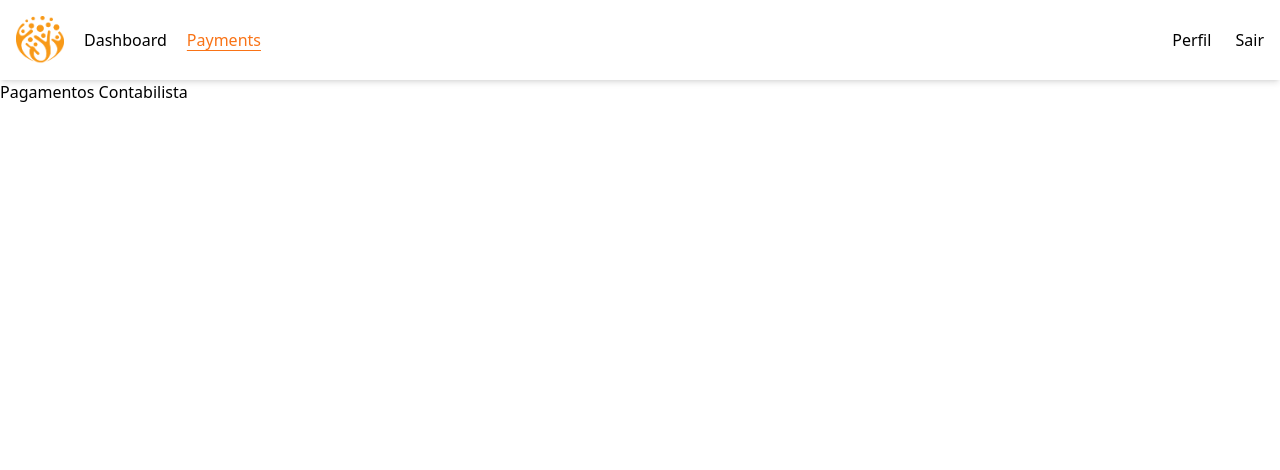
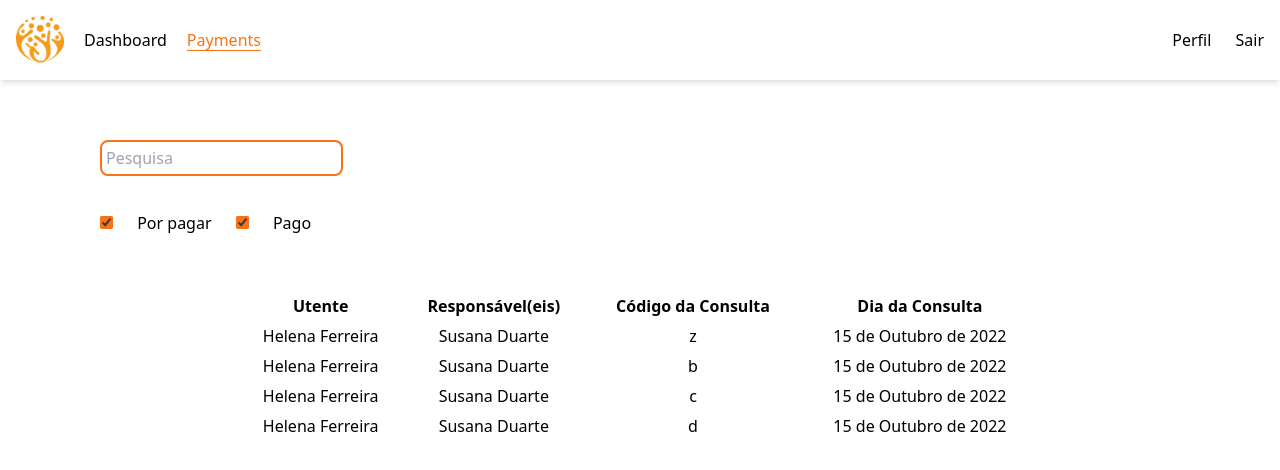
Before and after one commit to MindGest/mindgest-frontend, a SvelteKit app: page /user/accountant/payments in a window 1280 px wide. Shown: the top 470 px of the page. Built offline with nearby package versions, Linux system fonts and the light colour scheme.

Commit message:
Frontend: Accountant related tasks

```diff
--- a/package.json
+++ b/package.json
@@ -25,7 +25,7 @@
     "svelte": "^3.44.0",
     "svelte-preprocess": "^4.10.7",
     "tailwindcss": "^3.1.8",
-    "vite": "^3.1.0"
+    "vite": "^4.0.0"
   },
   "type": "module",
   "dependencies": {
--- /dev/null
+++ b/src/lib/components/Button.Svelte
@@ -0,0 +1,8 @@
+<script>
+    let class_;
+    export { class_ as class };
+</script>
+
+<button class={'text-orange-500 red w-full py-2 outline outline-1 rounded ' + class_} on:click>
+<slot />
+</button>
--- /dev/null
+++ b/src/lib/components/Card.svelte
@@ -0,0 +1,12 @@
+<script>
+  export let title;
+  export let subtitle;
+</script>
+
+<button class="border-2 border-slate-500 p-5 rounded-lg w-1/2 m-2" on:click>
+  <div class="grid justify-items-start">
+    <h1 class="font-bold">{title}</h1>
+    <h1>{subtitle}</h1>
+    <slot />
+  </div>
+</button>
--- /dev/null
+++ b/src/lib/components/Checkbox.svelte
@@ -0,0 +1,9 @@
+<script>
+  export let label;
+  export let checked = false;
+</script>
+
+<label>
+  <input class="accent-orange-500 m-5" type="checkbox"  bind:checked={checked}>
+  {label}
+</label>
--- /dev/null
+++ b/src/lib/components/MTable.svelte
@@ -0,0 +1,34 @@
+<script>
+  import { createEventDispatcher } from 'svelte';
+
+  const dispatch = createEventDispatcher();
+
+  export let data = [];
+
+  const sort = field => data.sort((a, b) => (a[field] > b[field]) - (b[field] > a[field]));
+
+  function forward(data) {
+    dispatch('info', {
+      myData: data
+    });
+  }
+</script>
+
+<table class="w-full border-spacing-y-1 border-separate">
+  <thead>
+    <tr>
+      {#each Object.keys(data[0]) as field}
+        <th on:click={() => sort(field)}>{field}</th>
+      {/each}
+    </tr>
+  </thead>
+  <tbody class="text-center">
+    {#each data as row}
+      <tr style='cursor: pointer; cursor: hand;' class="hover:bg-orange-200" on:click={forward(row)}>
+        {#each Object.values(row) as value}
+          <td>{value}</td>
+        {/each}
+      </tr>
+    {/each}
+  </tbody>
+</table>
--- /dev/null
+++ b/src/lib/components/SearchBar.svelte
@@ -0,0 +1,5 @@
+<script>
+    export let hint;
+</script>
+
+<input class="border-2 border-orange-500 p-1 rounded-lg m-5 focus:outline-orange-200 focus:outline-offset-2" type="text" placeholder="{hint}">
--- a/src/routes/user/+layout.svelte
+++ b/src/routes/user/+layout.svelte
@@ -12,7 +12,7 @@
     href === data.href ? 'text-orange-500 underline underline-offset-4' : '';
 </script>
 
-<nav class="w-full fixed top-0 p-4 flex items-center shadow-md">
+<nav class="w-full fixed top-0 p-4 flex items-center shadow-md bg-white">
   <img src="/logo.png" alt="logo" class="h-12" />
   {#each buttons as { title, href }}
     <a {href} class={`ml-5 ${style(href)}`}>{title}</a>
--- a/src/routes/user/accountant/dashboard/+page.svelte
+++ b/src/routes/user/accountant/dashboard/+page.svelte
@@ -1 +1,17 @@
-<h1>Início Contabilista</h1>
+<script>
+    import Card from "$lib/components/Card.svelte";
+
+    // FIXME: Integrar com backend
+    let consultas = [
+        {"name": "Ana Dias", "end": "11h20"},
+        {"name": "João Manuel", "end":"11h45"},
+        {"name": "João Manuel2", "end":"11h45"},
+    ]
+</script>
+
+<div class="grid justify-items-center m-10">
+    <h1 class="text-4xl font-bold m-10">Últimas Consultas Terminadas</h1>
+    {#each consultas as consulta }
+        <Card title="{consulta.name}" subtitle="Terminada às {consulta.end}"/>
+    {/each}
+</div>
--- a/src/routes/user/accountant/payments/+page.svelte
+++ b/src/routes/user/accountant/payments/+page.svelte
@@ -1 +1,106 @@
-<h1>Pagamentos Contabilista</h1>
+<script>
+    import Button from '$lib/components/Button.svelte';
+    import Checkbox from '$lib/components/Checkbox.svelte';
+    import SearchBar from '$lib/components/SearchBar.svelte';
+    import Table from '$lib/components/MTable.svelte';
+
+    let detailed = false;
+
+    function toggle() {
+        detailed = !detailed;
+    }
+
+    function detail(event) {
+        console.log(event.detail.myData["Código da Consulta"]);
+        toggle();
+    }
+
+    //FIXME: Integrar com Backend
+    let info = [
+        {
+            'Utente': 'Helena Ferreira',
+            'Responsável(eis)': 'Susana Duarte',
+            'Código da Consulta': 'z',
+            'Dia da Consulta': '15 de Outubro de 2022'
+        },
+        {
+            'Utente': 'Helena Ferreira',
+            'Responsável(eis)': 'Susana Duarte',
+            'Código da Consulta': 'b',
+            'Dia da Consulta': '15 de Outubro de 2022'
+        },
+        {
+            'Utente': 'Helena Ferreira',
+            'Responsável(eis)': 'Susana Duarte',
+            'Código da Consulta': 'c',
+            'Dia da Consulta': '15 de Outubro de 2022'
+        },
+        {
+            'Utente': 'Helena Ferreira',
+            'Responsável(eis)': 'Susana Duarte',
+            'Código da Consulta': 'd',
+            'Dia da Consulta': '15 de Outubro de 2022'
+        }
+    ];
+	//FIXME: Integrar com Backend
+	let infoUtente = {
+		fatura: 1095040021,
+		name: "Helena Ferreira",
+		nif: 123456789,
+		sns: 987654321,
+		morada: "Rua xpto",
+		email: "__helena__@dei.uc.pt",
+		responsavel: "Helena Duarte",
+		estado: "Concluída",
+		data: "15 de Outubro de 2022",
+		custo: 30
+	}
+</script>
+
+{#if detailed}
+	<h1 class="text-4xl font-bold mx-40 my-10">Detalhes da Consulta</h1>
+	<div class="mx-40 my-10">
+		<div class="my-5">
+			<bold class="font-bold">Nome do(a) Utente:</bold> {infoUtente.name}
+		</div>
+		<div class="my-5">
+			<bold class="font-bold">NIF:</bold> {infoUtente.nif}
+		</div>
+		<div class="my-5">
+			<bold class="font-bold">Número Sistema Saúde:</bold> {infoUtente.sns}
+		</div>
+		<div class="my-5">
+			<bold class="font-bold">Morada Fiscal:</bold> {infoUtente.morada}
+		</div>
+		<div class="my-5">
+			<bold class="font-bold">E-mail:</bold> {infoUtente.email}
+		</div>
+		<div class="my-5">
+			<bold class="font-bold">Responsável:</bold> {infoUtente.responsavel}
+		</div>
+		<div class="my-5">
+			<bold class="font-bold">Estado da Consulta:</bold> {infoUtente.estado}
+		</div>
+		<div class="my-5">
+			<bold class="font-bold">Data da Consulta:</bold> {infoUtente.data}
+		</div>
+		<div class="my-16 font-bold text-red-500">Valor Total: {infoUtente.custo}</div>
+	</div>
+
+    <div class="mx-40 w-1/6">
+        <Button on:click={toggle}>Voltar</Button>
+    </div>
+{:else}
+    <div class="mx-20 my-10">
+        <SearchBar hint="Pesquisa" />
+        <div>
+            <Checkbox label="Por pagar" checked={true} />
+            <Checkbox label="Pago" checked={true} />
+        </div>
+    </div>
+    <div class="grid justify-items-center m-10">
+        <div class="w-2/3">
+            <Table data={info} on:info={detail} />
+        </div>
+    </div>
+{/if}
```
